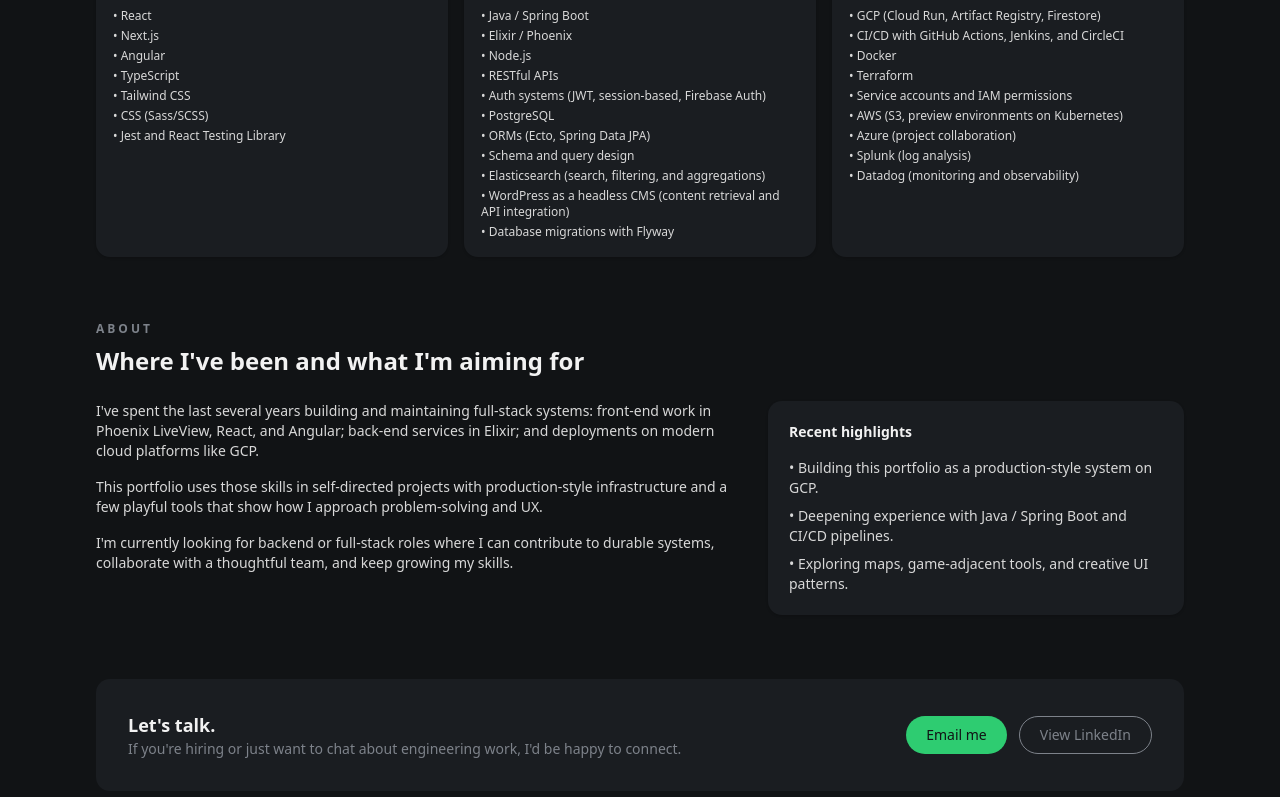
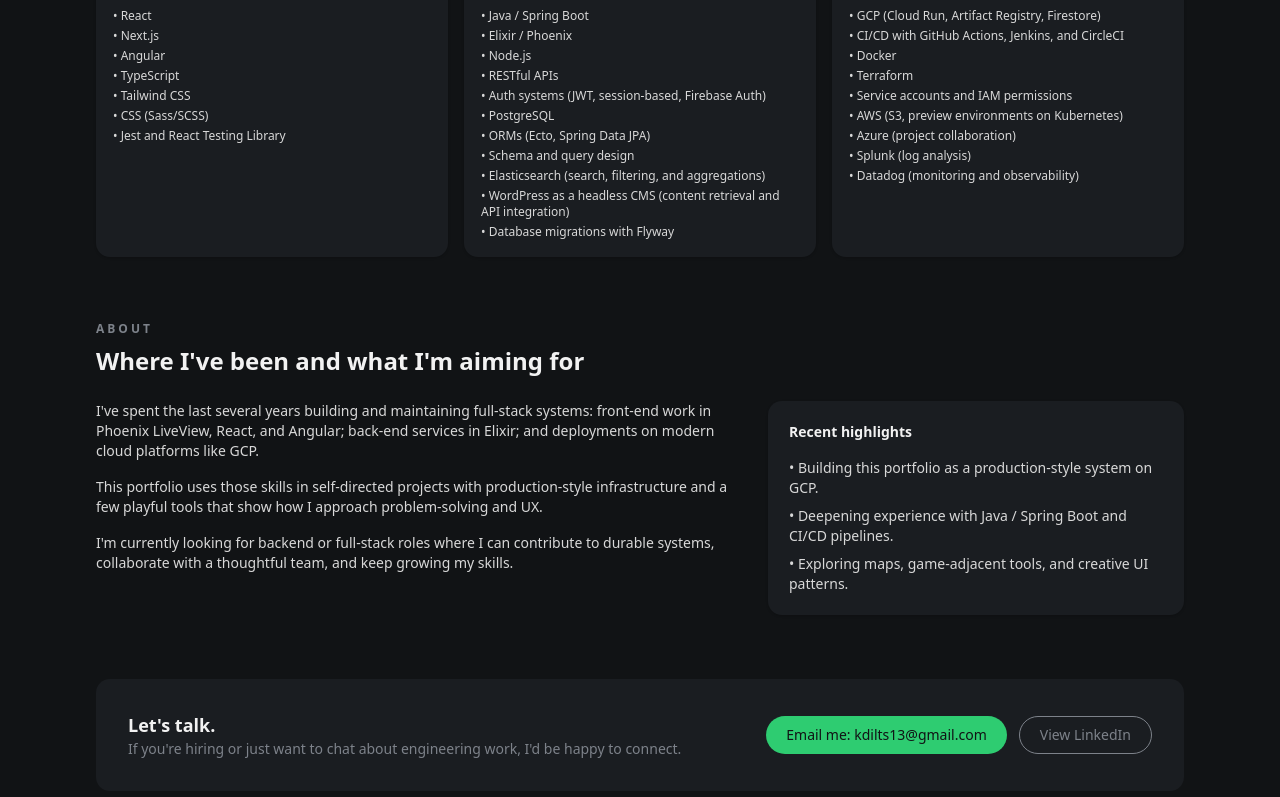
Before and after one commit to kdilts13/portfolio, a Next.js app in the folder web/: page / in a window 1280 px wide. Shown: the part 948-1745 px from the top of the page. Built offline with nearby package versions, Linux system fonts and the light colour scheme; no server answers.

Commit message:
add email address to button text in case user does not have settings for mailto links configured correctly

```diff
--- a/web/src/app/components/home/contactCta.tsx
+++ b/web/src/app/components/home/contactCta.tsx
@@ -12,7 +12,7 @@ export default function ContactCta() {
 
         <div className="flex flex-wrap gap-3">
           <a href="mailto:kdilts13@gmail.com" className="btn-primary">
-            Email me
+            Email me: kdilts13@gmail.com
           </a>
 
           <a
```
